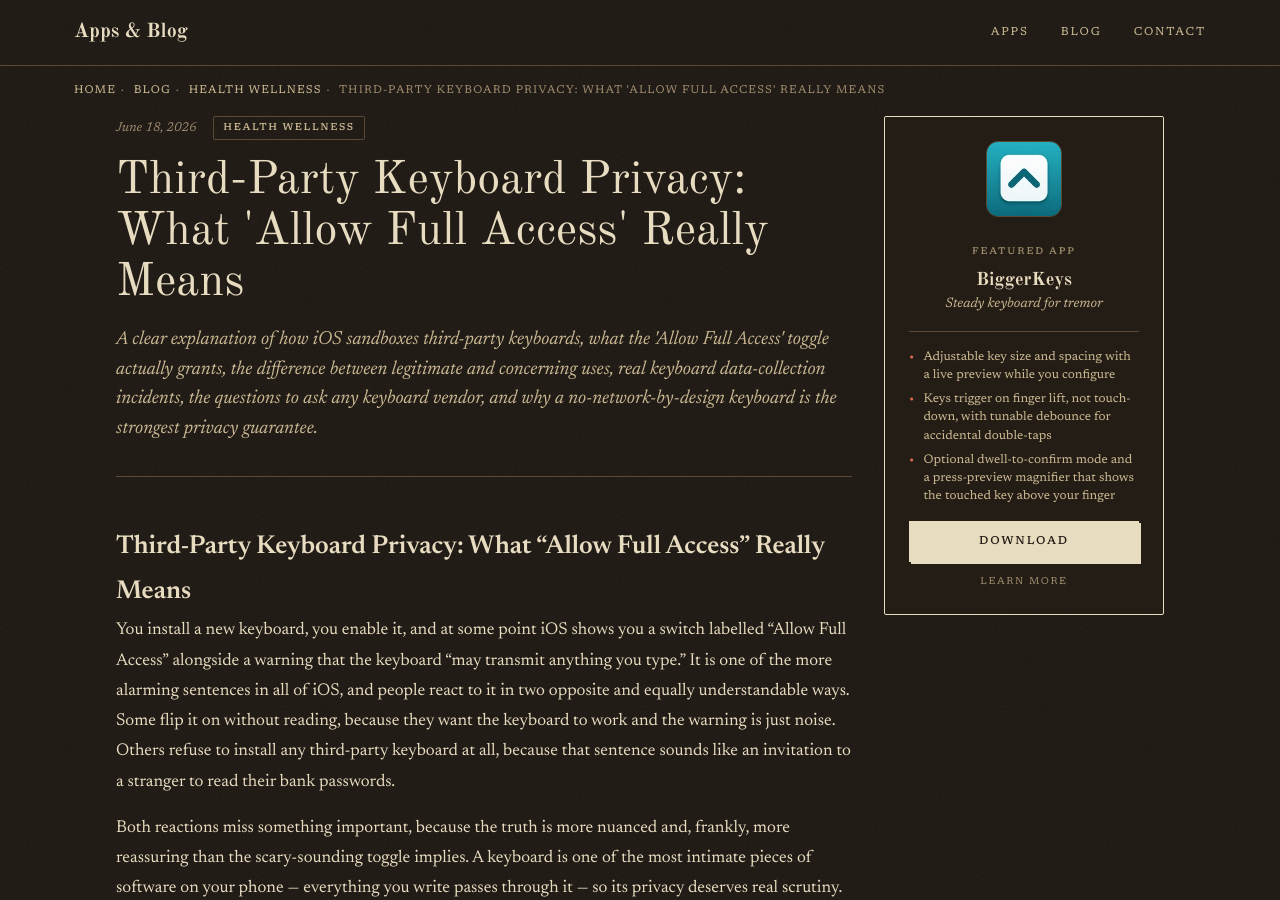
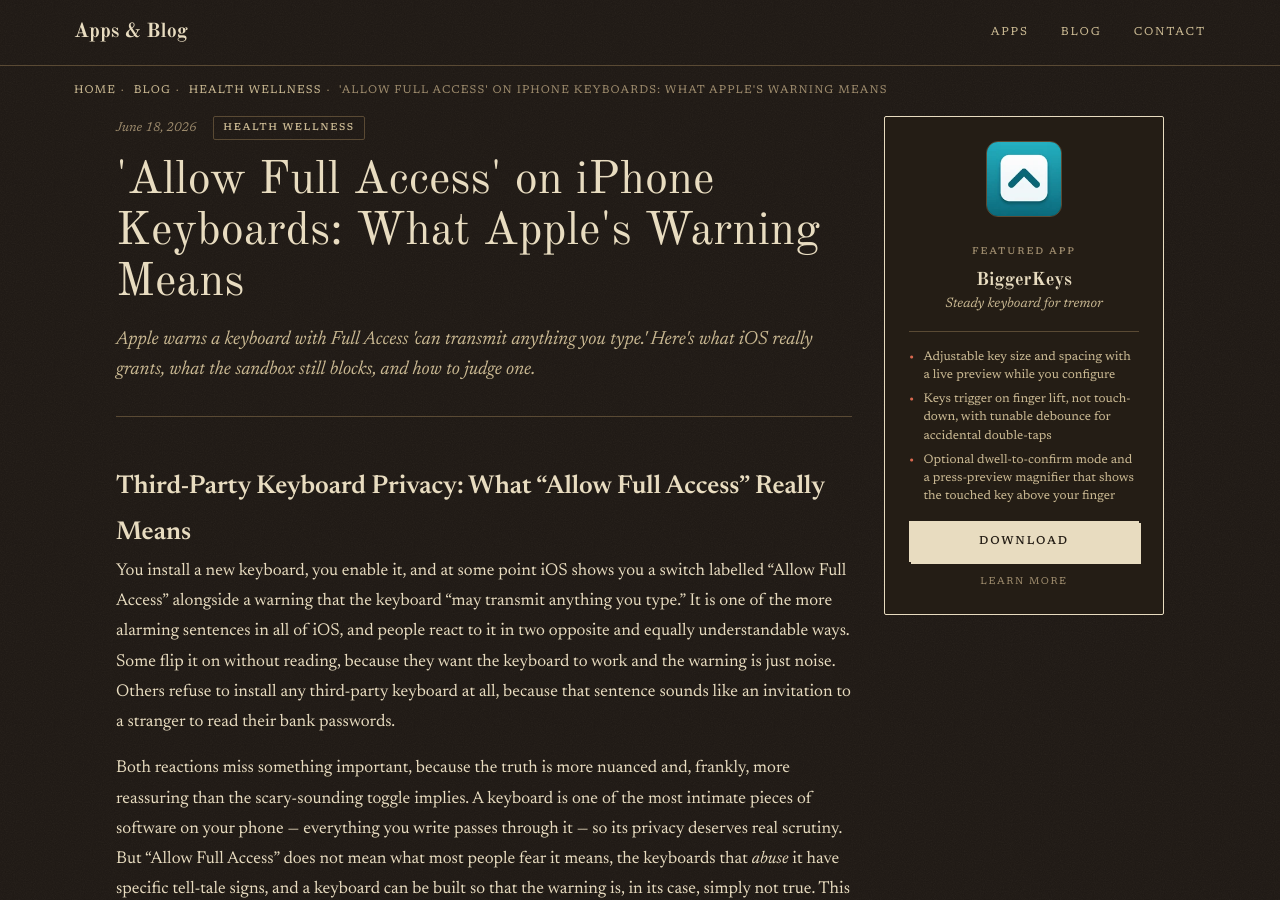
Before and after one commit to pmstani/pmstani.github.io, a Jekyll site: the page built from _posts/2026-06-18-third-party-keyboard-privacy-full-access-explained.md, in a window 1280 px wide and 900 px high. Built offline with Jekyll 4.4.1, drawn with Linux system fonts in a browser that asks for light colours.

Commit message:
seo: retitle two posts to match the queries they actually rank for
Both rewrites are backed by query+page data from the 2026-06-19..07-02
sampling window, the only period with broad enough exposure to read intent.

third-party-keyboard-privacy (1,462 impressions, the site's biggest page):
every top query is a variant of 'apple support third-party keyboard full
access privacy official' -- people looking for what Apple itself says,
including the literal warning text 'can transmit anything you type'. Title
and description now lead with Apple's warning and what it means, without
implying the page is Apple documentation.

best-apps-freelancers: top queries are 'freelancer apps macos' (pos 17.5)
and 'freelancer apps mac' (pos 12.8) -- Mac-led, not iPhone-led. Title now
leads with 'Freelancer Apps for Mac'. Same meaning, closer match.

```diff
--- a/_posts/2026-06-18-third-party-keyboard-privacy-full-access-explained.md
+++ b/_posts/2026-06-18-third-party-keyboard-privacy-full-access-explained.md
@@ -1,8 +1,9 @@
 ---
 layout: post
-title: "Third-Party Keyboard Privacy: What 'Allow Full Access' Really Means"
-description: "A clear explanation of how iOS sandboxes third-party keyboards, what the 'Allow Full Access' toggle actually grants, the difference between legitimate and concerning uses, real keyboard data-collection incidents, the questions to ask any keyboard vendor, and why a no-network-by-design keyboard is the strongest privacy guarantee."
+title: "'Allow Full Access' on iPhone Keyboards: What Apple's Warning Means"
+description: "Apple warns a keyboard with Full Access 'can transmit anything you type.' Here's what iOS really grants, what the sandbox still blocks, and how to judge one."
 date: 2026-06-18
+last_modified_at: 2026-08-10
 categories: [health-wellness]
 tags: [biggerkeys, privacy, security, ios-keyboards, full-access, data-protection, accessibility]
 silo: health-wellness
```
Also changed, not shown: _posts/2026-02-04-best-apps-freelancers-iphone-mac.md (+3 -2 lines).
